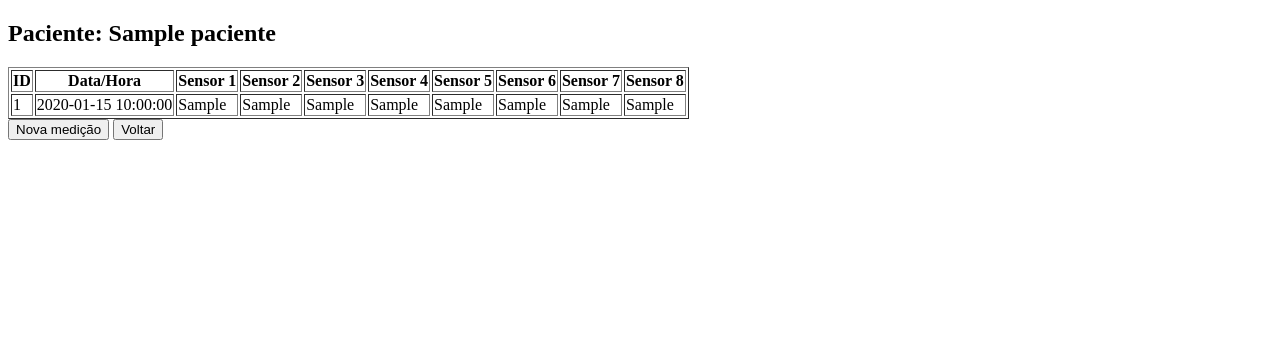
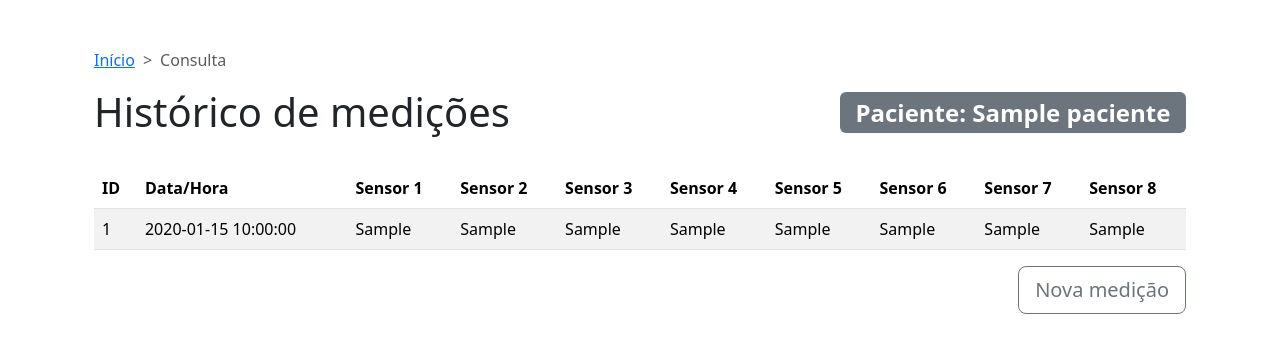
Before and after one commit to guisfco/placas-pressao-iot, a Flask app: template templates/consulta.html in a window 1280 px wide. Shown: the top 353 px of the page. Run offline with Flask 3, Linux system fonts and the light colour scheme; the template is opened without the code that fills it: most values are stand-ins (such as "Sample title", 1, 10 or a date in 2020).

Commit message:
💄 Adicionando estilos

```diff
--- a/main.py
+++ b/main.py
@@ -49,7 +49,7 @@ def save(paciente=None):
     try:
         conn = sqlite3.connect(DB_NAME)
         cursor = conn.cursor()
-        cursor.execute('INSERT INTO medicoes (paciente, timestamp, sensor_1, sensor_2, sensor_3, sensor_4, sensor_5, sensor_6, sensor_7, sensor_8) VALUES (?, ?, ?, ?, ?, ?, ?, ?, ?, ?)', (paciente, datetime.datetime.now(), sensor_1, sensor_2, sensor_3, sensor_4, sensor_5, sensor_6, sensor_7, sensor_8))
+        cursor.execute('INSERT INTO medicoes (paciente, timestamp, sensor_1, sensor_2, sensor_3, sensor_4, sensor_5, sensor_6, sensor_7, sensor_8) VALUES (?, ?, ?, ?, ?, ?, ?, ?, ?, ?)', (paciente, datetime.datetime.now().strftime("%d-%m-%Y %H:%M"), sensor_1, sensor_2, sensor_3, sensor_4, sensor_5, sensor_6, sensor_7, sensor_8))
         conn.commit()
         conn.close()
 
--- a/templates/consulta.html
+++ b/templates/consulta.html
@@ -1,19 +1,29 @@
 <!DOCTYPE html>
 <html>
-
 <head>
     <title>Consulta Paciente</title>
+    <link href="https://cdn.jsdelivr.net/npm/bootstrap@5.3.2/dist/css/bootstrap.min.css" rel="stylesheet"
+        integrity="sha384-T3c6CoIi6uLrA9TneNEoa7RxnatzjcDSCmG1MXxSR1GAsXEV/Dwwykc2MPK8M2HN" crossorigin="anonymous">
 </head>
 <script>
     function novaMedicao() {
         window.location.href = window.location.href + '/medicao';
     }
 </script>
-
 <body>
-    <h2>Paciente: {{ paciente }}</h2>
-
-    <table border="1">
+    <div class="container grid mt-4 p-4">
+        <nav style="--bs-breadcrumb-divider: '>';" aria-label="breadcrumb">
+            <ol class="breadcrumb">
+                <li class="breadcrumb-item"><a href="/">Início</a></li>
+                <li class="breadcrumb-item active" aria-current="page">Consulta</li>
+            </ol>
+        </nav>
+        <div class="d-flex justify-content-between align-items-center">
+            <h1>Histórico de medições</h2>
+            <h2><span class="badge bg-secondary">Paciente: {{ paciente }}</span></h2>
+        </div>
+        <div class="table-responsive g-col-8 mt-4">
+            <table class="table table-striped">
                 <thead>
                     <tr>
                         <th>ID</th>
@@ -45,9 +55,13 @@
                     {% endfor %}
                 </tbody>
             </table>
-
-    <button onclick="novaMedicao()">Nova medição</button>
-    <button onclick="window.location = '/'">Voltar</button>
+        </div>
+        <div class="d-grid gap-2 d-md-flex justify-content-md-end">
+            <button type="button" class="btn btn-outline-secondary btn-lg" onclick="novaMedicao()">Nova medição</button>
+        </div>
+    </div>
+    <script src="https://cdn.jsdelivr.net/npm/bootstrap@5.3.2/dist/js/bootstrap.bundle.min.js"
+        integrity="sha384-C6RzsynM9kWDrMNeT87bh95OGNyZPhcTNXj1NW7RuBCsyN/o0jlpcV8Qyq46cDfL"
+        crossorigin="anonymous"></script>
 </body>
-
 </html>
```
Also changed, not shown: templates/index.html (+20 -8 lines). Lines whose indentation alone changed are shown as unchanged.
